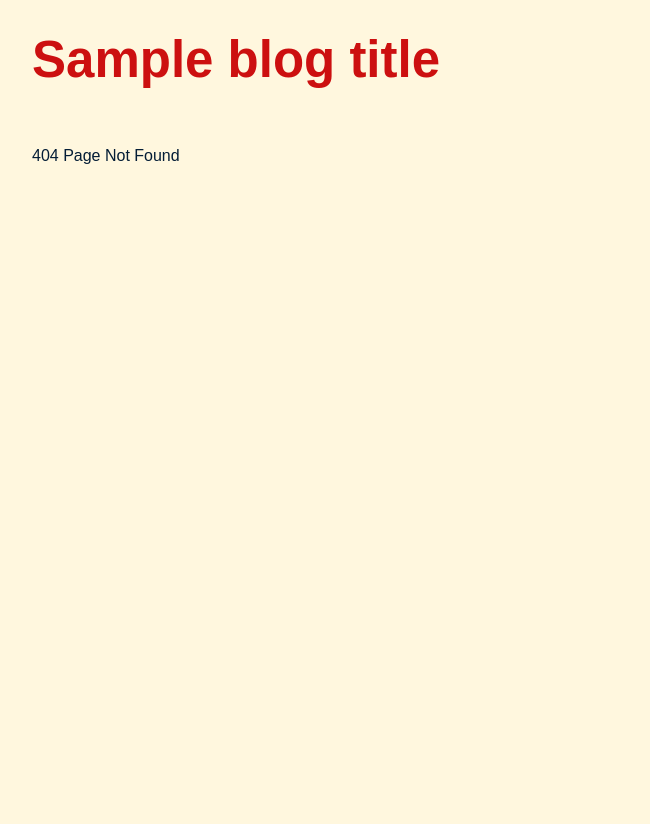
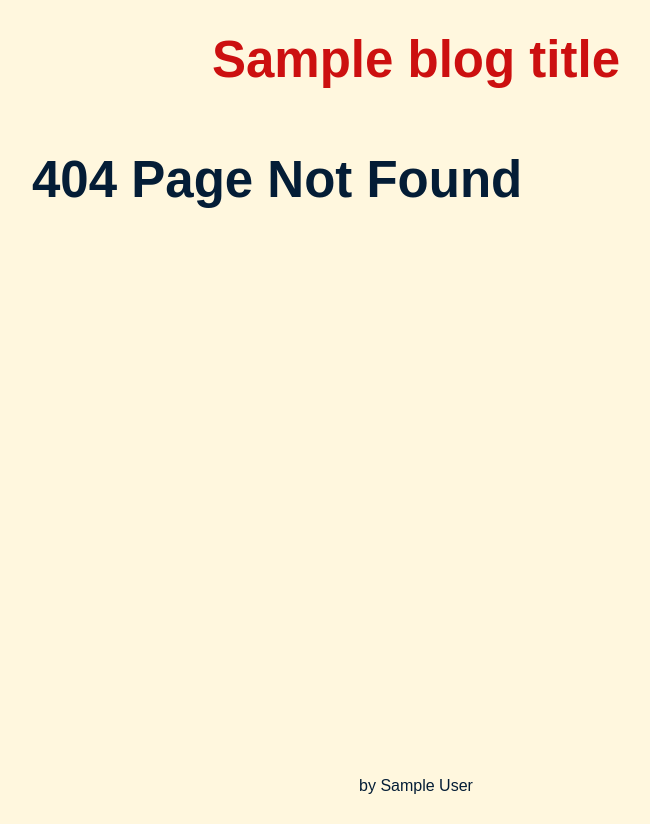
Before and after one commit to valpackett/markbox, a Python web app: template templates/404.html in a window 1280 px wide. Shown: the whole page, without its empty margins (224-874 px from the left). Before the commit the page ends 164 px from the top, so only its background shows below. Run offline with Jinja, Linux system fonts and the light colour scheme; the template is opened without the code that fills it: most values are stand-ins (such as "Sample title", 1, 10 or a date in 2020); some libraries are stand-ins or nearby versions.

Commit message:
add footer with author

```diff
--- a/templates/404.html
+++ b/templates/404.html
@@ -1,5 +1,5 @@
 {% extends "layout.html" %}
 
 {% block main %}
-404 Page Not Found
+<h1>404 Page Not Found</h1>
 {% endblock %}
--- a/templates/layout.html
+++ b/templates/layout.html
@@ -29,6 +29,11 @@
       ul { list-style: square; }
       small, aside { font-size: 0.75000em; }
       blockquote { border-left: 4px solid #CACACA; margin-left: 0; padding-left: 1.5em; }
+      html, body { height: 100%; }
+      #wrap { min-height: 100%; }
+      #main { padding-bottom: 50px; }
+      footer { position: relative; margin-top: -50px; height: 50px; clear: both; }
+      header, footer { text-align: center; }
       @media screen and (min-width: 640px) {
         body { width: 80%; margin: 0 auto; }
         ul, ol { list-style-position: outside; }
@@ -51,11 +56,14 @@
     </style>
   </head>
   <body>
+    <div id="wrap">
       <header>
         <h1><a href="/">{{blog_title}}</a></h1>
       </header>
       <section id="main">
         {% block main %}{% endblock %}
       </section>
+    </div>
+    <footer>by {{author}}</footer>
   </body>
 </html>
```
Also changed, not shown: markbox/markbox.py (+4 -4 lines). Lines whose indentation alone changed are shown as unchanged.
